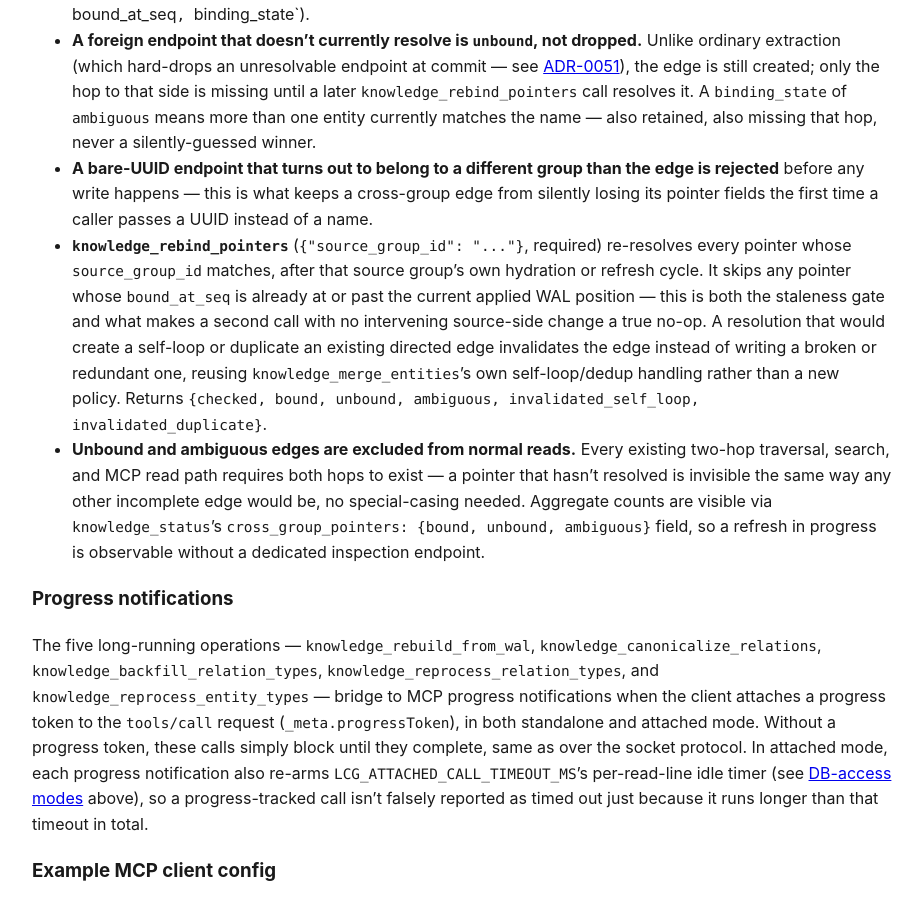
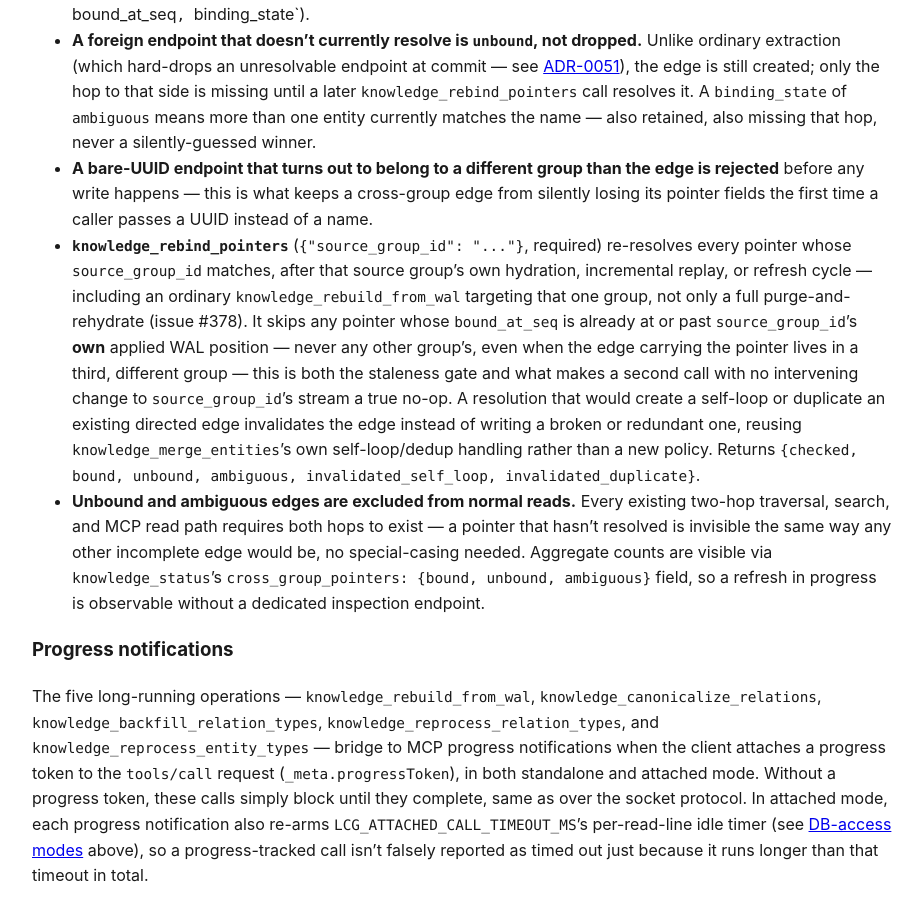
Before and after one commit to verveguy/liminis-context-graph, a Jekyll site: the page built from docs/ipc-mcp-reference.md, in a window 1280 px wide and 900 px high, scrolled down 6511 px. Shown: the whole window, without its empty margins (178-1101 px from the left). Built offline with Jekyll 4.4.1, drawn with Linux system fonts in a browser that asks for light colours.

Commit message:
docs: update IPC/MCP reference and configuration for multi-stream WAL (Task 19)
Documents the group_id params on knowledge_rebuild_from_wal and the
three knowledge_wal_mark_* tools, the group-scoped (not whole-DB)
force_clear behavior, the per-target-group rebind_pointers staleness
gate (FR-011), and LCG_WAL_DIR's changed root-with-per-group-
subdirectories semantics. Completes the docs/operations.md and
docs/ipc-mcp-reference.md updates started in the prior partial-progress
commit, plus a matching one-line fix in docs/configuration.md.

```diff
--- a/docs/ipc-mcp-reference.md
+++ b/docs/ipc-mcp-reference.md
@@ -256,11 +256,14 @@ completely unaffected: pointers only ever exist on edges created through this to
   rejected** before any write happens — this is what keeps a cross-group edge from silently
   losing its pointer fields the first time a caller passes a UUID instead of a name.
 - **`knowledge_rebind_pointers`** (`{"source_group_id": "..."}`, required) re-resolves every
-  pointer whose `source_group_id` matches, after that source group's own hydration or refresh
-  cycle. It skips any pointer whose `bound_at_seq` is already at or past the current applied WAL
-  position — this is both the staleness gate and what makes a second call with no intervening
-  source-side change a true no-op. A resolution that would create a self-loop or duplicate an
-  existing directed edge invalidates the edge instead of writing a broken or redundant one,
+  pointer whose `source_group_id` matches, after that source group's own hydration, incremental
+  replay, or refresh cycle — including an ordinary `knowledge_rebuild_from_wal` targeting that one
+  group, not only a full purge-and-rehydrate (issue #378). It skips any pointer whose
+  `bound_at_seq` is already at or past `source_group_id`'s **own** applied WAL position — never
+  any other group's, even when the edge carrying the pointer lives in a third, different group —
+  this is both the staleness gate and what makes a second call with no intervening change to
+  `source_group_id`'s stream a true no-op. A resolution that would create a self-loop or duplicate
+  an existing directed edge invalidates the edge instead of writing a broken or redundant one,
   reusing `knowledge_merge_entities`'s own self-loop/dedup handling rather than a new policy.
   Returns `{checked, bound, unbound, ambiguous, invalidated_self_loop, invalidated_duplicate}`.
 - **Unbound and ambiguous edges are excluded from normal reads.** Every existing two-hop
```
Also changed, not shown: docs/configuration.md (+1 -1 lines).
